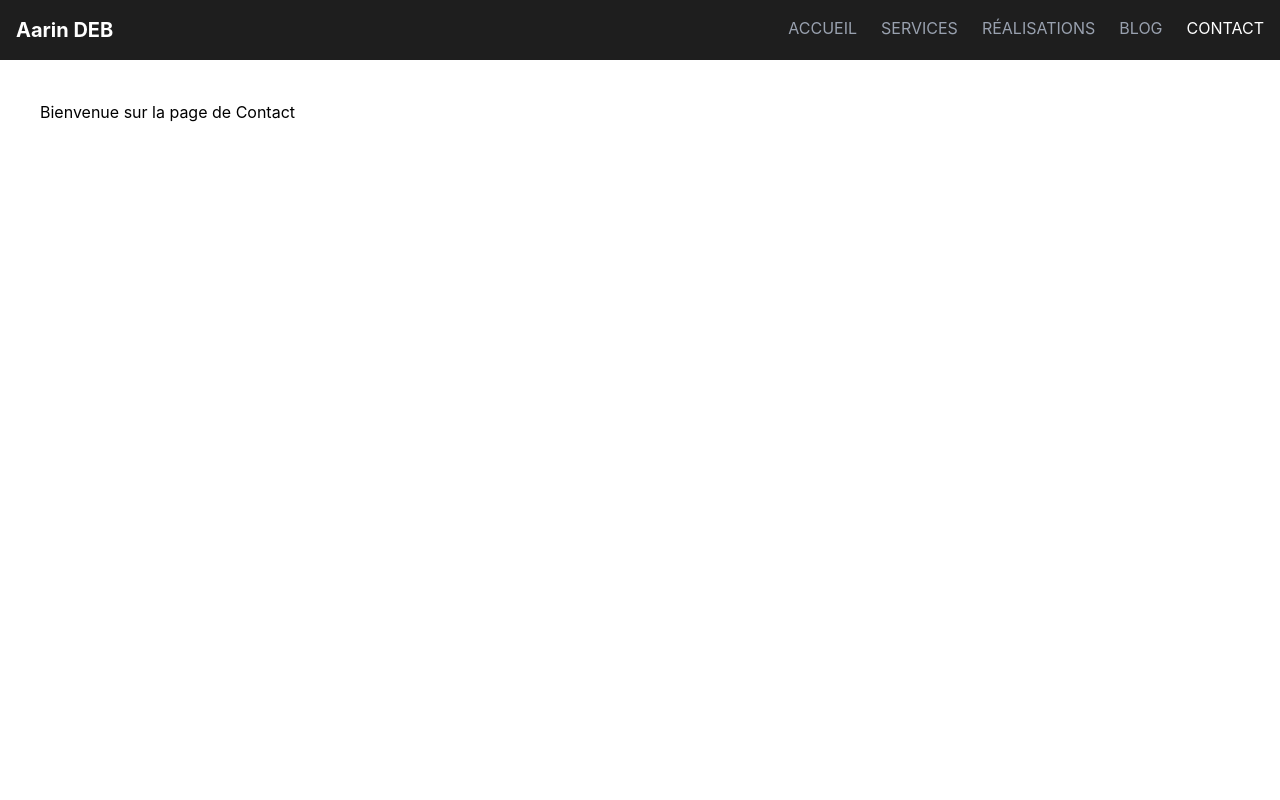
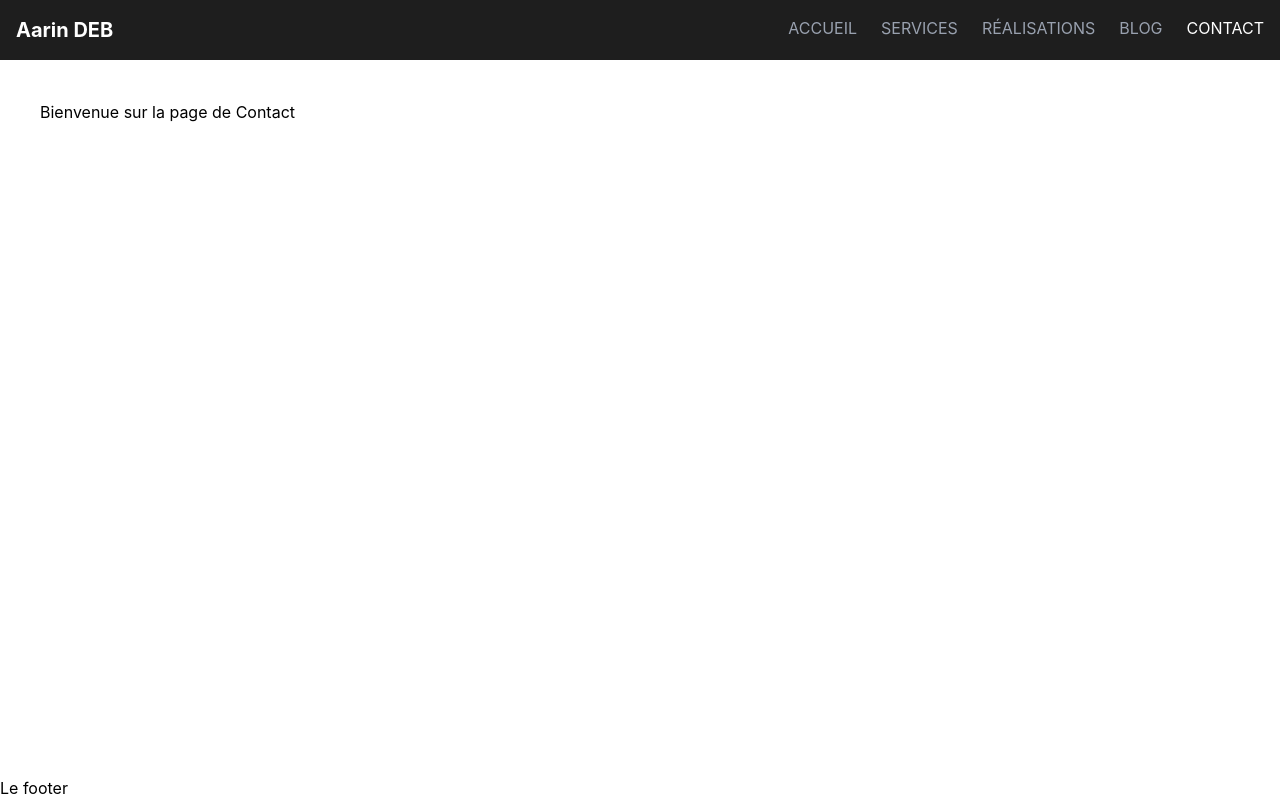
Before and after one commit to userXXIIXII/cv_react, a React (Vite) app: page /contact in a window 1280 px wide. Built offline with nearby package versions, Linux system fonts and the light colour scheme.

Commit message:
Création du composant Footer et config sur App.jsx

```diff
--- a/src/App.jsx
+++ b/src/App.jsx
@@ -7,6 +7,7 @@ import Blog from "./pages/Blog";
 import Contact from "./pages/Contact";
 
 import Navbar from "./components/Navbar";
+import Footer from "./components/Footer";
 
 function App() {
   return (
@@ -22,6 +23,7 @@ function App() {
             <Route path="/contact" element={<Contact />} />
           </Routes>
         </main>
+        <Footer />
       </div>
     </Router>
   );
--- /dev/null
+++ b/src/components/Footer.jsx
@@ -0,0 +1,6 @@
+function Footer() {
+    return (
+        <h1>Le footer</h1>
+    );
+}
+export default Footer;
```
